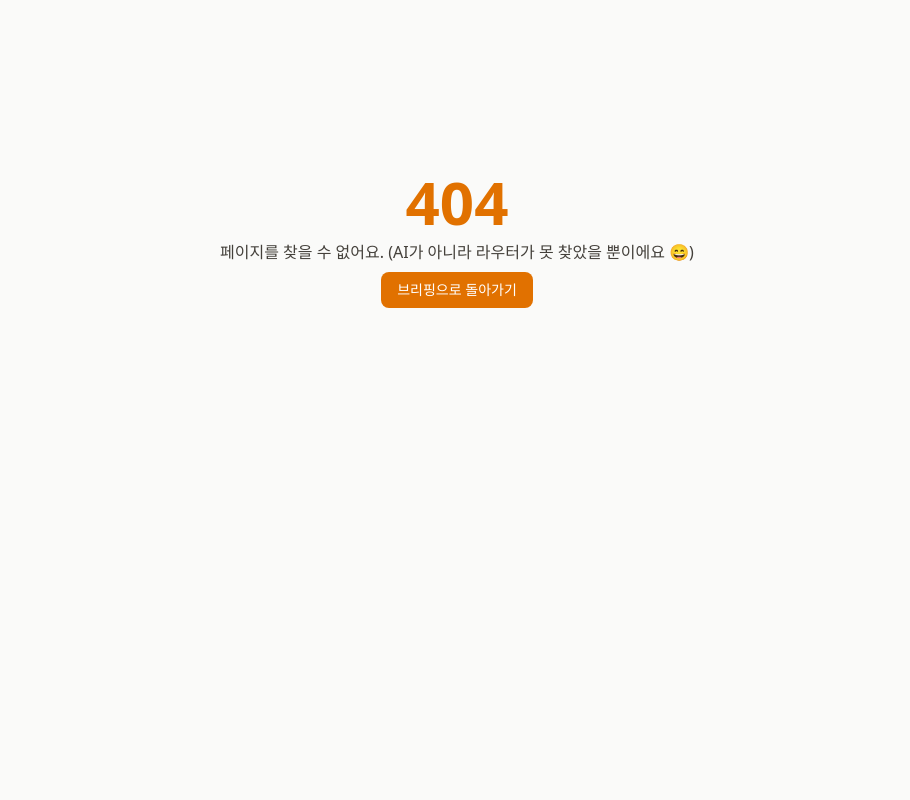
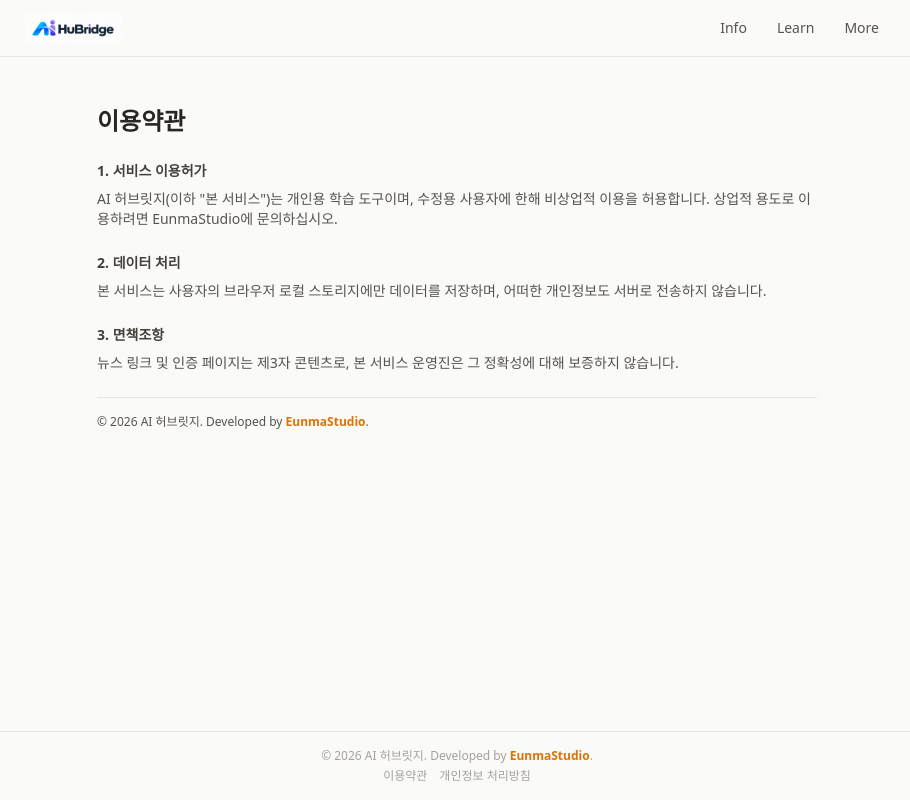
Before and after one commit to Oh-JunTaek/AIHuBridge, a React (Vite) app: page /terms in a window 1280 px wide. Before the commit this address had no page. Shown: the whole page, without its empty margins (183-1093 px from the left). Built offline with nearby package versions, Linux system fonts and the light colour scheme; a web font is replaced by a local one.

Commit message:
feat: restore Terms / Privacy pages; add EunmaStudio credit to footer

```diff
--- a/src/main.tsx
+++ b/src/main.tsx
@@ -13,6 +13,9 @@ import Settings from './pages/Settings';
 import NotFound from './pages/NotFound';
 import { UserProvider } from './lib/user';
 
+import Terms from './pages/Terms';
+import Privacy from './pages/Privacy';
+
 const router = createBrowserRouter(
   [
     {
@@ -27,6 +30,8 @@ const router = createBrowserRouter(
         { path: 'quiz', element: <Quiz /> },
         { path: 'dev', element: <Dev /> },
         { path: 'settings', element: <Settings /> },
+        { path: 'terms', element: <Terms /> },
+        { path: 'privacy', element: <Privacy /> },
       ],
     },
   ],
--- /dev/null
+++ b/src/pages/Privacy.tsx
@@ -0,0 +1,44 @@
+/**
+ * 개인정보 처리방침 페이지
+ * - 로컬 저장 기반 → 개인정보 미전송
+ * - 제작사: EunmaStudio
+ */
+export default function Privacy() {
+  return (
+    <div className="mx-auto max-w-3xl px-6 py-12 text-sm text-stone-600 dark:text-stone-300">
+      <h1 className="text-2xl font-bold text-stone-800 dark:text-stone-100 mb-6">
+        개인정보 처리방침
+      </h1>
+
+      <section className="space-y-6">
+        <div>
+          <h2 className="font-semibold text-stone-700 dark:text-stone-200">1. 정보 수집</h2>
+          <p className="mt-2">
+            본 서비스는 **어떠한 개인정보도 수집하지 않습니다**.
+            사용자님의 학습 진도, 설정, 퀴즈 기록 등은 모두 브라우저의 로컬 스토리지에 저장되며,
+            서버로 전송되지 않습니다.
+          </p>
+        </div>
+
+        <div>
+          <h2 className="font-semibold text-stone-700 dark:text-stone-200">2. 쿠키 및 추적</h2>
+          <p className="mt-2">
+            본 서비스는 분석 추적(Cookie/Analytics) 코드를 사용하지 않습니다.
+            오직 브랜드 표시(`HuBridge.png`)를 제외한 모든 리소스는 로컬에서 처리됩니다.
+          </p>
+        </div>
+
+        <div>
+          <h2 className="font-semibold text-stone-700 dark:text-stone-200">3. 문의처</h2>
+          <p className="mt-2">
+            서비스 관련 문의: <strong className="text-amber-600">EunmaStudio</strong>
+          </p>
+        </div>
+
+        <div className="border-t border-stone-200 dark:border-stone-700 pt-4 text-xs">
+          <p>© {new Date().getFullYear()} AI 허브릿지. Developed by <strong className="text-amber-600">EunmaStudio</strong>.</p>
+        </div>
+      </section>
+    </div>
+  );
+}
--- /dev/null
+++ b/src/pages/Terms.tsx
@@ -0,0 +1,44 @@
+/**
+ * 이용약관 페이지
+ * - 서비스 이용 전 필수 동의
+ * - 개발사: EunmaStudio
+ */
+export default function Terms() {
+  return (
+    <div className="mx-auto max-w-3xl px-6 py-12 text-sm text-stone-600 dark:text-stone-300">
+      <h1 className="text-2xl font-bold text-stone-800 dark:text-stone-100 mb-6">
+        이용약관
+      </h1>
+
+      <section className="space-y-6">
+        <div>
+          <h2 className="font-semibold text-stone-700 dark:text-stone-200">1. 서비스 이용허가</h2>
+          <p className="mt-2">
+            AI 허브릿지(이하 "본 서비스")는 개인용 학습 도구이며, 수정용 사용자에 한해 비상업적 이용을 허용합니다.
+            상업적 용도로 이용하려면 EunmaStudio에 문의하십시오.
+          </p>
+        </div>
+
+        <div>
+          <h2 className="font-semibold text-stone-700 dark:text-stone-200">2. 데이터 처리</h2>
+          <p className="mt-2">
+            본 서비스는 사용자의 브라우저 로컬 스토리지에만 데이터를 저장하며,
+            어떠한 개인정보도 서버로 전송하지 않습니다.
+          </p>
+        </div>
+
+        <div>
+          <h2 className="font-semibold text-stone-700 dark:text-stone-200">3. 면책조항</h2>
+          <p className="mt-2">
+            뉴스 링크 및 인증 페이지는 제3자 콘텐츠로, 본 서비스 운영진은 그 정확성에 대해
+            보증하지 않습니다.
+          </p>
+        </div>
+
+        <div className="border-t border-stone-200 dark:border-stone-700 pt-4 text-xs">
+          <p>© {new Date().getFullYear()} AI 허브릿지. Developed by <strong className="text-amber-600">EunmaStudio</strong>.</p>
+        </div>
+      </section>
+    </div>
+  );
+}
--- a/src/routes/Root.tsx
+++ b/src/routes/Root.tsx
@@ -90,8 +90,14 @@ export default function Root() {
         <Outlet />
       </main>
 
-      <footer className="mt-16 border-t border-stone-200 dark:border-stone-700 py-6 text-center text-xs text-stone-400 dark:text-stone-500">
-        <span>© {nav.siteName} — {t('footer.copy')}</span>
+      <footer className="mt-16 border-t border-stone-200 dark:border-stone-700 py-4 text-center text-xs text-stone-400 dark:text-stone-500">
+        <p className="mb-1">
+          © {new Date().getFullYear()} AI 허브릿지. Developed by <strong className="text-amber-600">EunmaStudio</strong>.
+        </p>
+        <div className="flex justify-center gap-3 mt-1">
+          <NavLink to="terms" className="hover:text-amber-600">이용약관</NavLink>
+          <NavLink to="privacy" className="hover:text-amber-600">개인정보 처리방침</NavLink>
+        </div>
       </footer>
     </div>
   );
```
